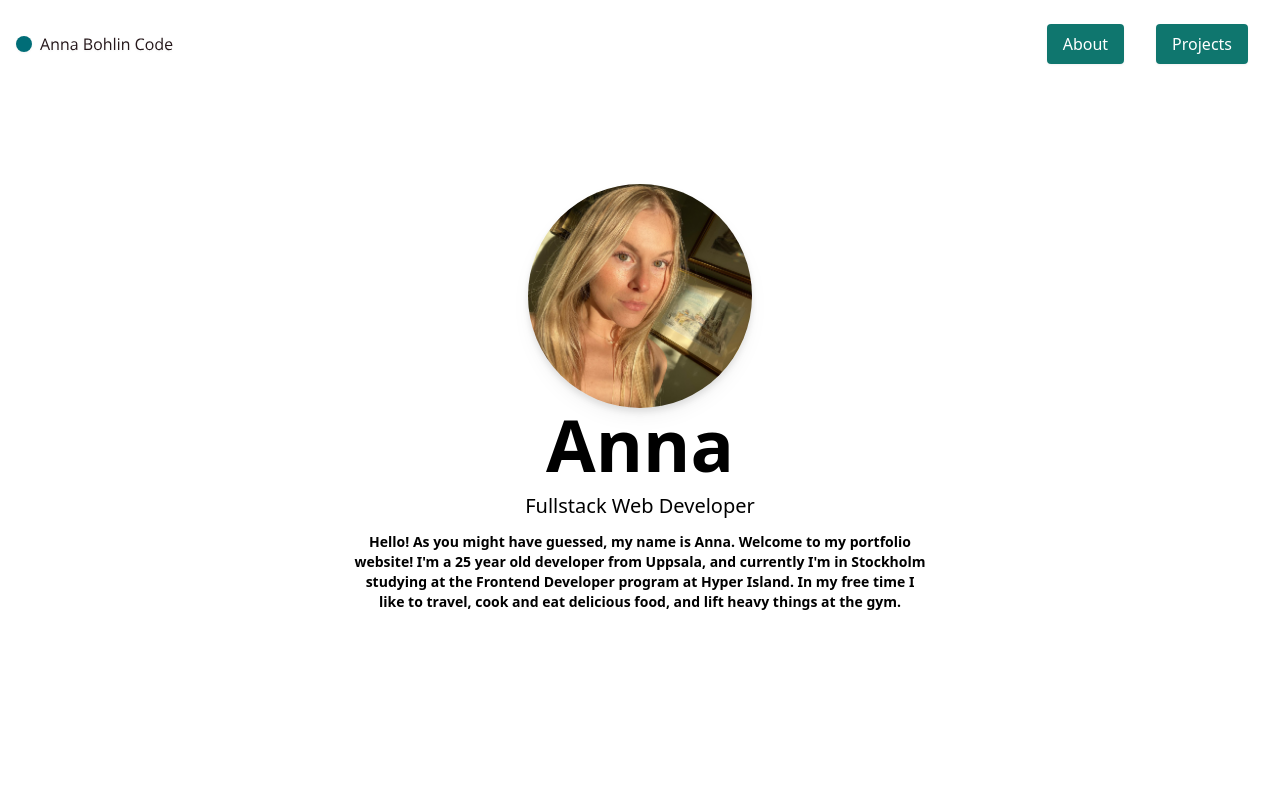
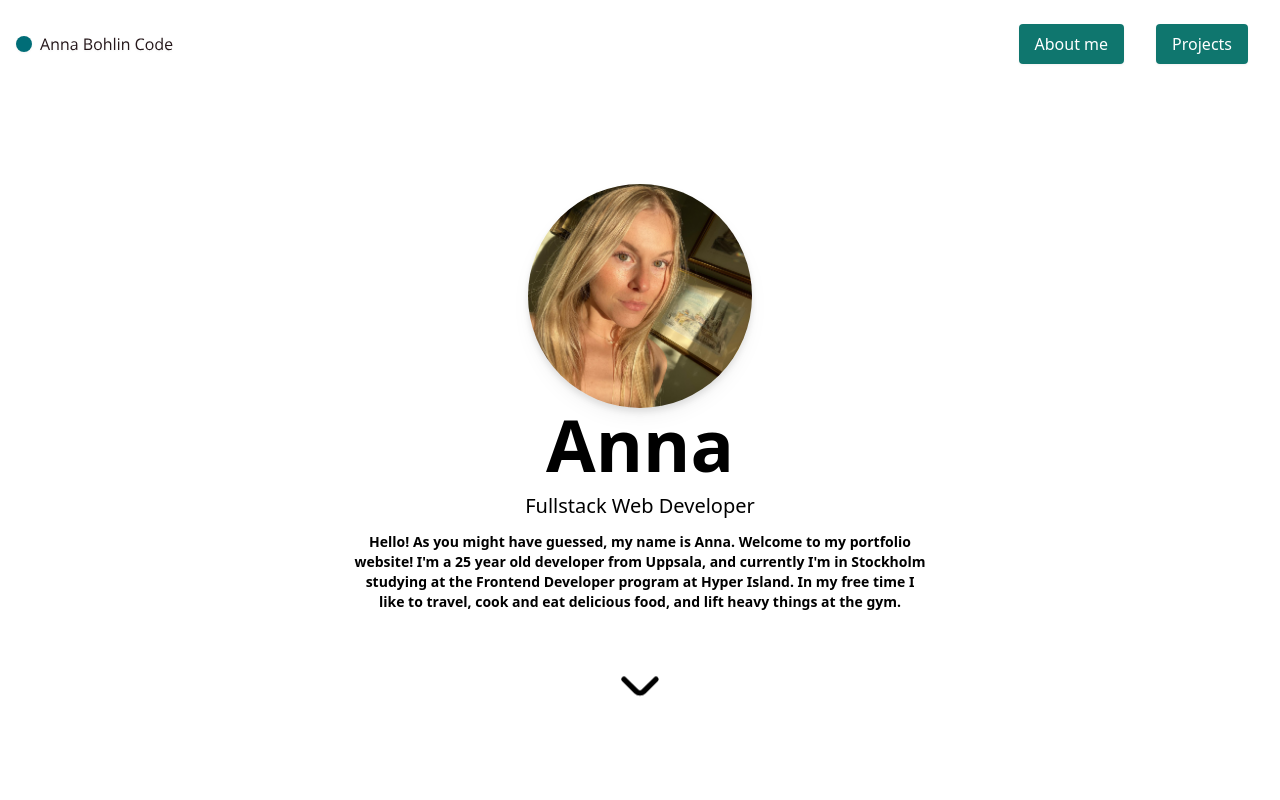
Before and after one commit to AnnaBohlin97/abcode-portfolio, a React (Vite) app: page / in a window 1280 px wide. Shown: the top 800 px of the page. Built offline with nearby package versions, Linux system fonts and the light colour scheme.

Commit message:
added css animation

```diff
--- a/package.json
+++ b/package.json
@@ -10,9 +10,11 @@
     "preview": "vite preview"
   },
   "dependencies": {
+    "gsap": "^3.11.5",
     "react": "^18.2.0",
     "react-dom": "^18.2.0",
-    "react-icons": "^4.8.0"
+    "react-icons": "^4.8.0",
+    "react-scroll": "^1.8.9"
   },
   "devDependencies": {
     "@types/react": "^18.0.28",
--- a/src/components/Header.jsx
+++ b/src/components/Header.jsx
@@ -1,3 +1,4 @@
+import { Link } from "react-scroll";
 import Logo from "../assets/logo.svg"
 
 export default function Header() {
@@ -14,12 +15,16 @@
     <button
       className="transition ease-in delay-150 px-4 py-2 mx-4 my-4 text-white bg-teal-700 rounded hover:bg-teal-800 hover:scale-105 hover:shadow-md"
     >
-      About
+      <Link to="About" smooth={true} duration={500}>
+        About me
+      </Link>
     </button>
     <button
       className="transition ease-in delay-150 px-4 py-2 mx-4 my-4 text-white bg-teal-700 rounded hover:bg-teal-800 hover:scale-105 hover:shadow-md"
     >
-      Projects
+     <Link to="Projects" smooth={true} duration={500}>
+        Projects
+      </Link>
     </button>
   </nav>
 </header>
--- a/src/components/Intro.jsx
+++ b/src/components/Intro.jsx
@@ -1,4 +1,7 @@
+import { gsap } from "gsap";
+import { Link } from "react-scroll";
 import Me from "../assets/me.jpeg"
+import Chevron from "../assets/chevron.svg"
 
 export default function Intro() {
    return (
@@ -8,10 +11,14 @@
 				<p className="text-base md:text-xl mb-3 font-medium">Fullstack Web Developer</p>
         <p className="text-sm max-w-xl mb-6 font-bold">
 					Hello! As you might have guessed, my name is Anna. Welcome to my portfolio website!
-					I'm a 25 year old developer from Uppsala, and currently I'm in Stockholm studying at the Frontend Developer program at Hyper Island.
+					I&apos;m a 25 year old developer from Uppsala, and currently I&apos;m in Stockholm studying at the Frontend Developer program at Hyper Island.
 					In my free time I like to travel, cook and eat delicious food, and lift heavy things at the gym.
         </p>
-
+        <button className="animate-bounce w-16 mt-8 ">
+          <Link to="Projects" smooth={true} duration={500}>
+            <img src={Chevron} alt="" />
+          </Link>
+        </button>
       </div>
    )
 }
--- a/src/components/Portfolio.jsx
+++ b/src/components/Portfolio.jsx
@@ -3,7 +3,7 @@
 
 export default function Portfolio() {
 	return (
-		<div className="flex flex-col pt-20 pb-32 items-center justify-center">
+		<div name="Projects" className="flex flex-col pt-20 pb-32 items-center justify-center">
 			<h2 className="text-3xl md:text-5xl dark:text-white mb-1 md:mb-6 font-bold">Projects</h2>
 			<div className="grid grid-cols-1 md:grid-cols-2 lg:grid-cols-3 gap-8">
 				{portfolio.map((project, index) => (
```
Also changed, not shown: src/assets/chevron.svg (added), 1 other file (tests, documents, lock files or other folders).
